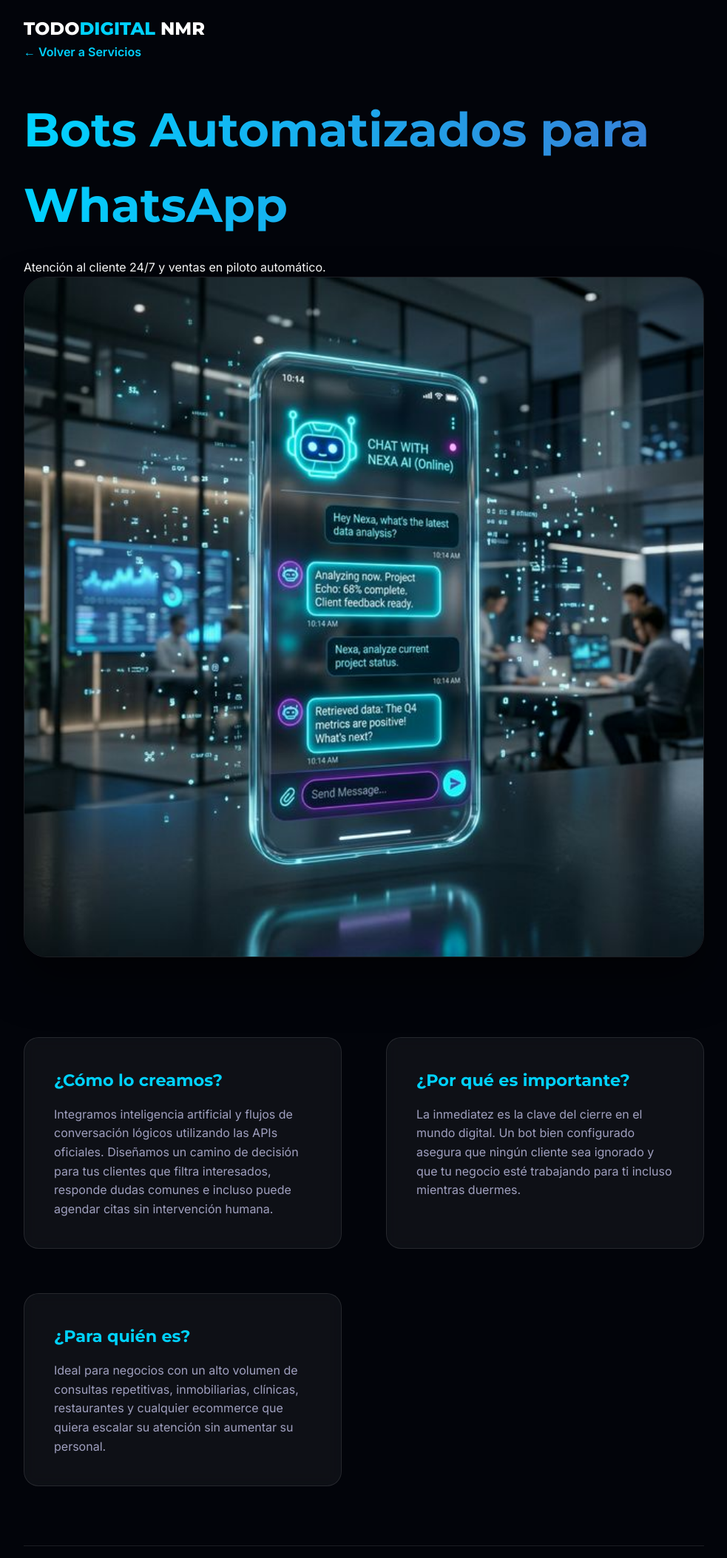
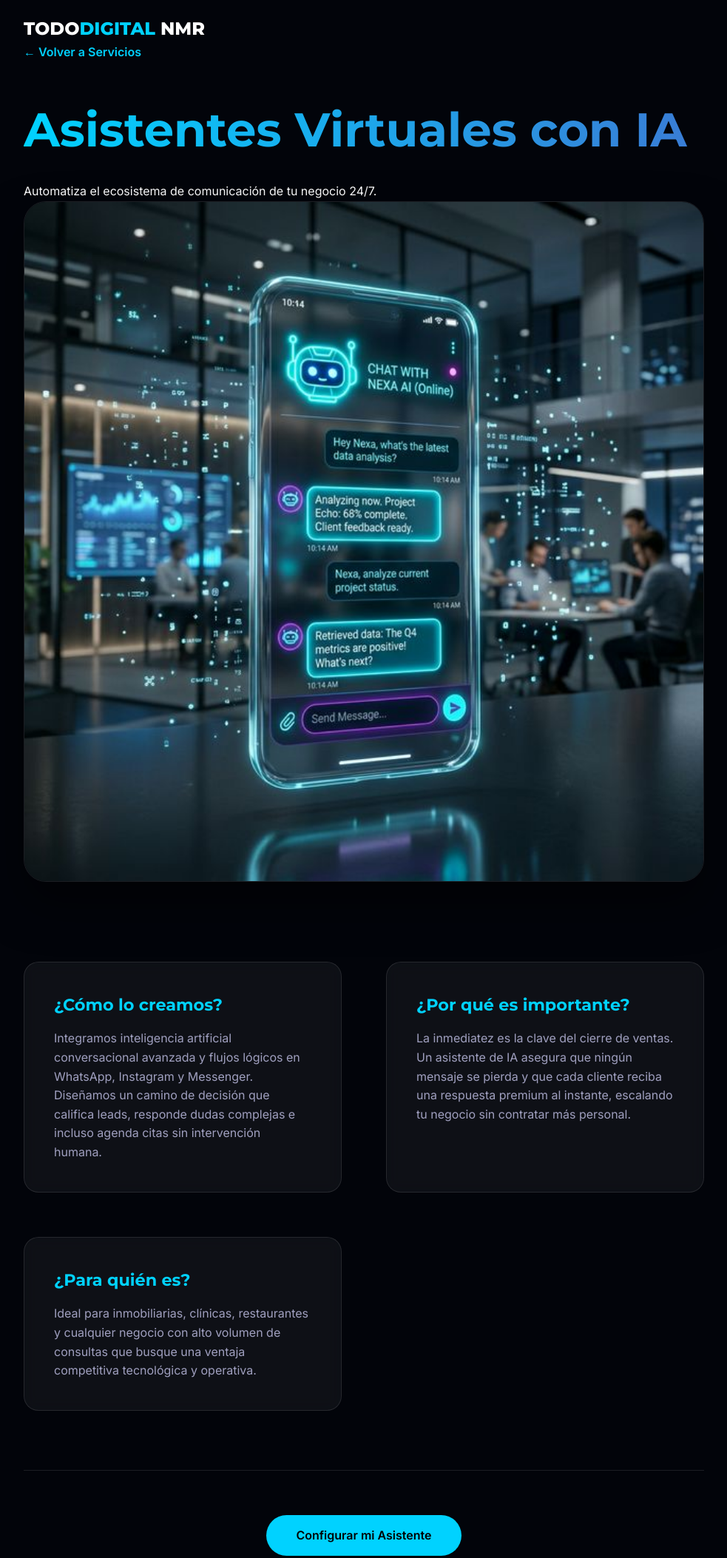
Before and after one commit to tododigitalnmr/tododigital-web, a plain HTML site: page whatsapp-detail.html in a window 1280 px wide. Shown: the part 80-2186 px from the top of the page at 74% size, without its empty margins (148-1131 px from the left). Drawn offline with Linux system fonts and the light colour scheme.

Commit message:
Strategic update: Rebranded Bots to AI Assistants (Asistentes de IA)

```diff
--- a/whatsapp-detail.html
+++ b/whatsapp-detail.html
@@ -3,7 +3,7 @@
 <head>
     <meta charset="UTF-8">
     <meta name="viewport" content="width=device-width, initial-scale=1.0">
-    <title>Bots para WhatsApp | TodoDigital NMR</title>
+    <title>Asistentes de IA | TodoDigital NMR</title>
     <link rel="stylesheet" href="detail-style.css">
     <link href="https://fonts.googleapis.com/css2?family=Inter:wght@300;400;600&family=Montserrat:wght@700;800&display=swap" rel="stylesheet">
 </head>
@@ -15,29 +15,29 @@
         <a href="index.html#services" class="back-link">← Volver a Servicios</a>
 
         <header class="detail-header">
-            <h1>Bots Automatizados para WhatsApp</h1>
-            <p>Atención al cliente 24/7 y ventas en piloto automático.</p>
+            <h1>Asistentes Virtuales con IA</h1>
+            <p>Automatiza el ecosistema de comunicación de tu negocio 24/7.</p>
         </header>
 
-        <img src="whatsapp-bot.png" alt="Proceso de Desarrollo de Bots de WhatsApp" class="process-image">
+        <img src="whatsapp-bot.png" alt="Proceso de Desarrollo de Asistentes de IA" class="process-image">
 
         <div class="info-section">
             <div class="info-card">
                 <h2>¿Cómo lo creamos?</h2>
-                <p>Integramos inteligencia artificial y flujos de conversación lógicos utilizando las APIs oficiales. Diseñamos un camino de decisión para tus clientes que filtra interesados, responde dudas comunes e incluso puede agendar citas sin intervención humana.</p>
+                <p>Integramos inteligencia artificial conversacional avanzada y flujos lógicos en WhatsApp, Instagram y Messenger. Diseñamos un camino de decisión que califica leads, responde dudas complejas e incluso agenda citas sin intervención humana.</p>
             </div>
             <div class="info-card">
                 <h2>¿Por qué es importante?</h2>
-                <p>La inmediatez es la clave del cierre en el mundo digital. Un bot bien configurado asegura que ningún cliente sea ignorado y que tu negocio esté trabajando para ti incluso mientras duermes.</p>
+                <p>La inmediatez es la clave del cierre de ventas. Un asistente de IA asegura que ningún mensaje se pierda y que cada cliente reciba una respuesta premium al instante, escalando tu negocio sin contratar más personal.</p>
             </div>
             <div class="info-card">
                 <h2>¿Para quién es?</h2>
-                <p>Ideal para negocios con un alto volumen de consultas repetitivas, inmobiliarias, clínicas, restaurantes y cualquier ecommerce que quiera escalar su atención sin aumentar su personal.</p>
+                <p>Ideal para inmobiliarias, clínicas, restaurantes y cualquier negocio con alto volumen de consultas que busque una ventaja competitiva tecnológica y operativa.</p>
             </div>
         </div>
 
         <div class="cta-footer">
-            <a href="https://wa.me/528991346198" class="btn-primary">Configurar mi Bot</a>
+            <a href="https://wa.me/528991346198" class="btn-primary">Configurar mi Asistente</a>
         </div>
     </div>
 </body>
```
Also changed, not shown: index.html (+3 -3 lines).
